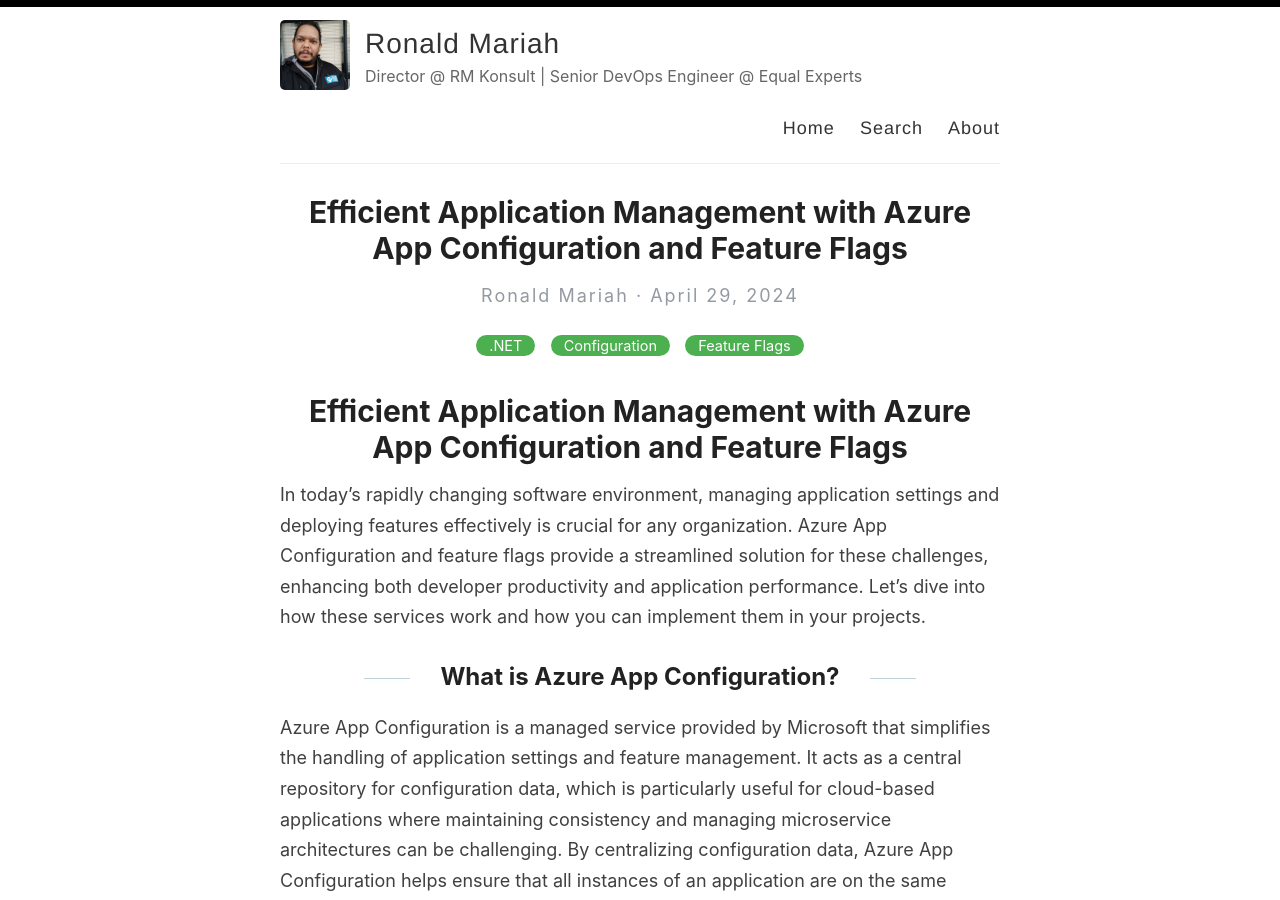
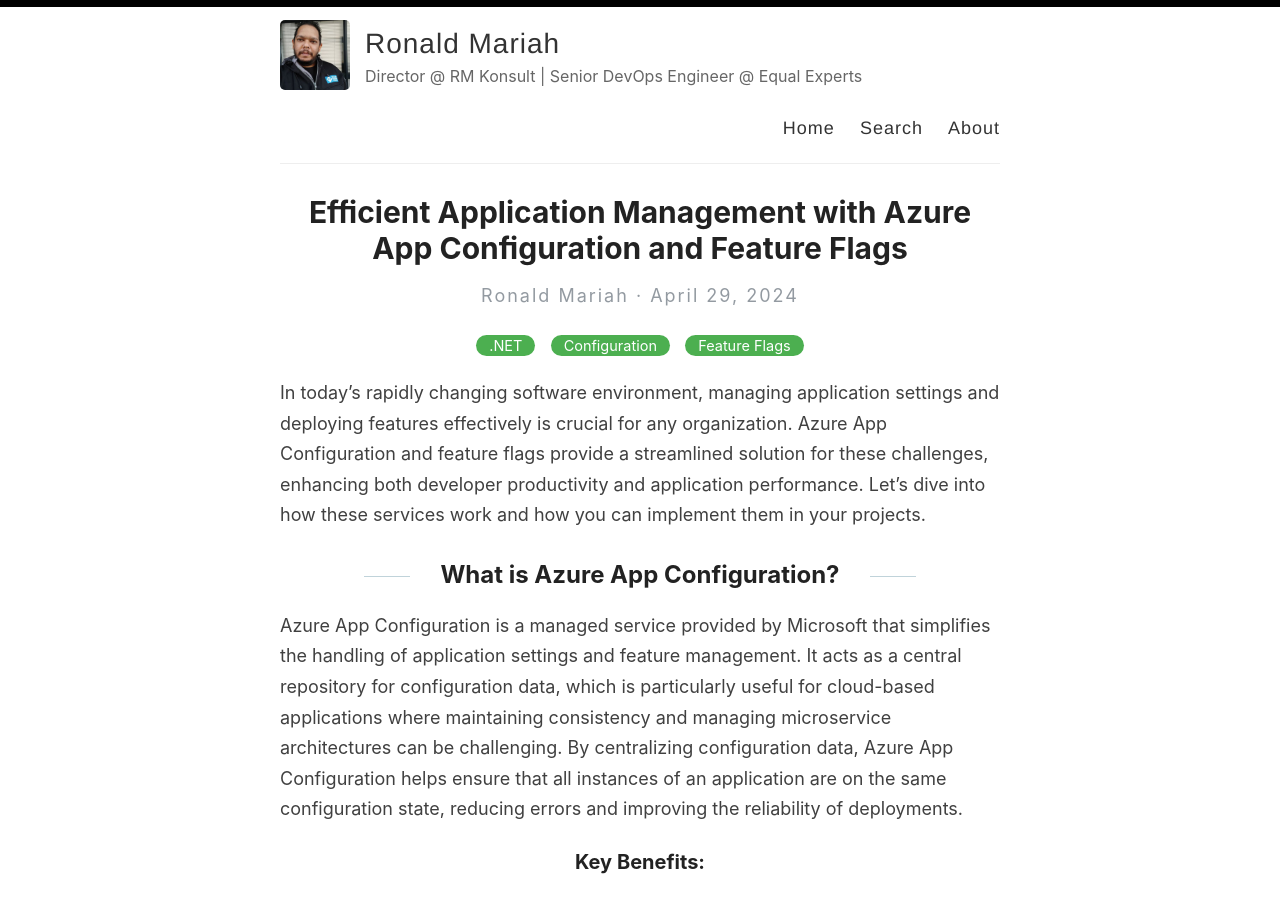
Before and after one commit to RonaldMariah/ronaldmariah.github.io, a Jekyll site: the page built from _posts/2024-04-29-azure-app-configuration.md, in a window 1280 px wide and 900 px high. Built offline with Jekyll 4.4.1, drawn with Linux system fonts in a browser that asks for light colours; our own code applies the rules of GitHub Pages for plain Markdown files; part of the change alters nothing that is shown.

Commit message:
Efficient Application Management with Azure App Configuration and Feature Flags

```diff
--- a/_posts/2024-04-29-azure-app-configuration.md
+++ b/_posts/2024-04-29-azure-app-configuration.md
@@ -4,10 +4,8 @@ categories:
 - .NET
 - Configuration
 - Feature Flags
-exerpt: "In today's rapidly changing software environment, managing application settings and deploying features effectively is crucial for any organization. Azure App Configuration and feature flags provide a streamlined solution for these challenges, enhancing both developer productivity and application performance. Let's dive into how these services work and how you can implement them in your projects."
+exerpt: "Efficient Application Management with Azure App Configuration and Feature Flags"
 ---
-
-# Efficient Application Management with Azure App Configuration and Feature Flags
 
 In today's rapidly changing software environment, managing application settings and deploying features effectively is crucial for any organization. Azure App Configuration and feature flags provide a streamlined solution for these challenges, enhancing both developer productivity and application performance. Let's dive into how these services work and how you can implement them in your projects.
 
```
